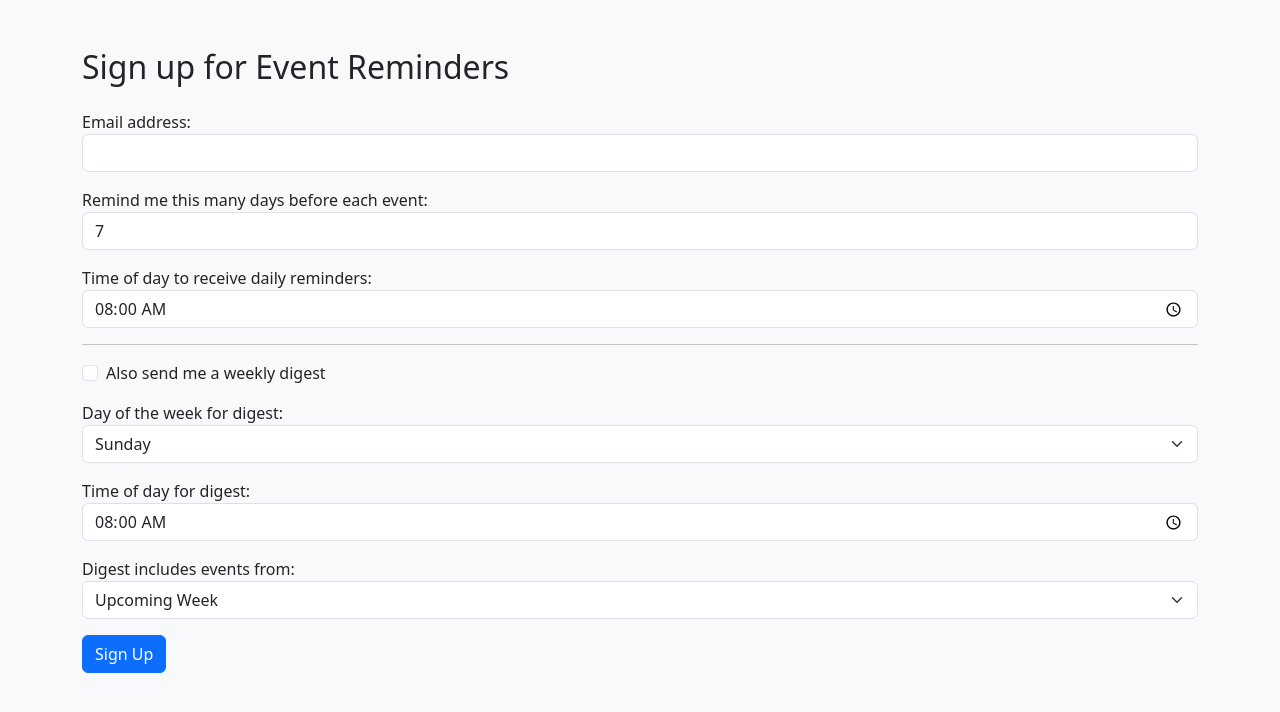
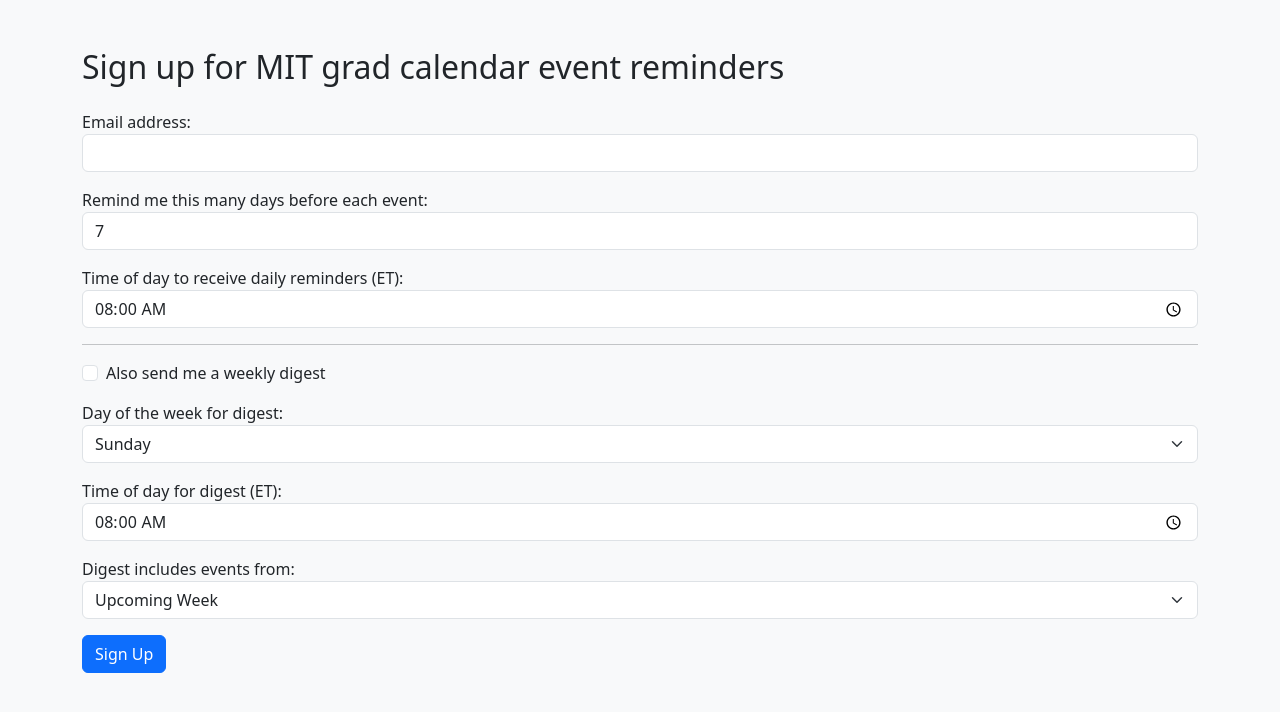
Before and after one commit to NStamler/email_reminder_app, a Flask app: page / in a window 1280 px wide. Shown: the top 712 px of the page. Run offline with Flask 3, Linux system fonts and the light colour scheme.

Commit message:
Update index.html

```diff
--- a/templates/index.html
+++ b/templates/index.html
@@ -7,7 +7,7 @@
 </head>
 <body class="bg-light">
 <div class="container mt-5">
-  <h2 class="mb-4">Sign up for Event Reminders</h2>
+  <h2 class="mb-4">Sign up for MIT grad calendar event reminders</h2>
 
   {% with messages = get_flashed_messages() %}
     {% if messages %}
@@ -29,7 +29,7 @@
     </div>
 
     <div class="mb-3">
-      <label>Time of day to receive daily reminders:</label>
+      <label>Time of day to receive daily reminders (ET):</label>
       <input type="time" name="time_of_day" value="08:00" class="form-control">
     </div>
 
@@ -48,7 +48,7 @@
     </div>
 
     <div class="mb-3">
-      <label>Time of day for digest:</label>
+      <label>Time of day for digest (ET):</label>
       <input type="time" name="digest_time" value="08:00" class="form-control">
     </div>
 
```
